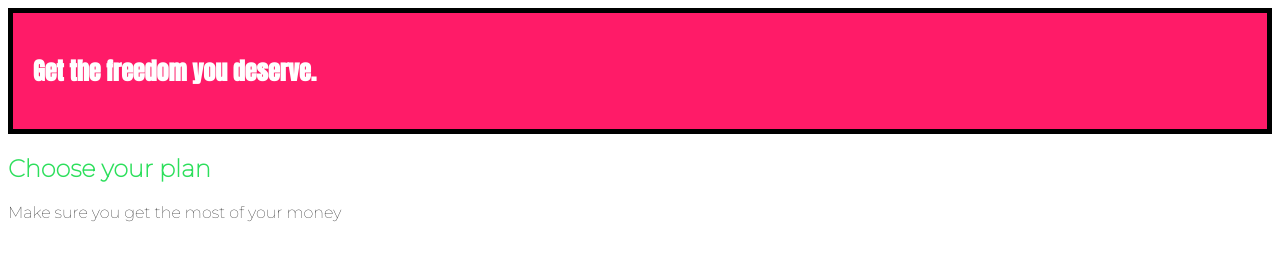
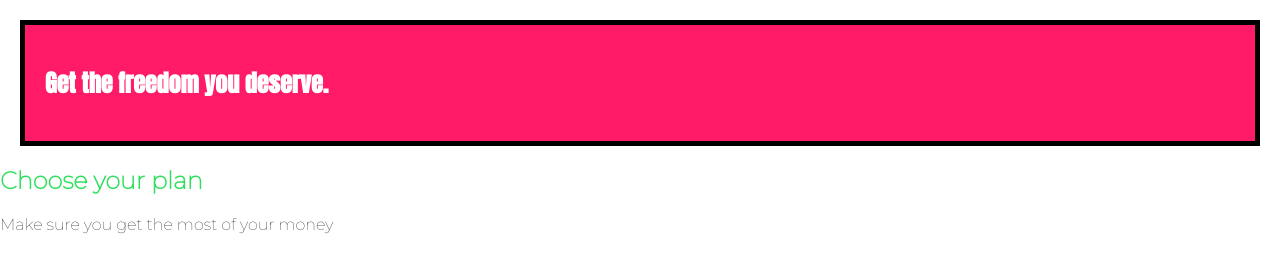
Before and after one commit to theo82/server-website, a plain HTML site: page index.html in a window 1280 px wide. Drawn offline with Linux system fonts and the light colour scheme.

Commit message:
Applying Shorthands in Practice

```diff
--- a/main.css
+++ b/main.css
@@ -1,11 +1,16 @@
 body {
   font-family: 'Montserrat', sans-serif;
+  margin: 0px;
 }
 
 #product-overview {
   background: #ff1b68;
   padding: 20px;
-  border: 5px black solid;
+  /* border-style: solid;
+  border-color: black;
+  border-width: 5px; */
+  border: 5px solid black;
+  margin: 20px;
 }
 
 .section-title {
```
